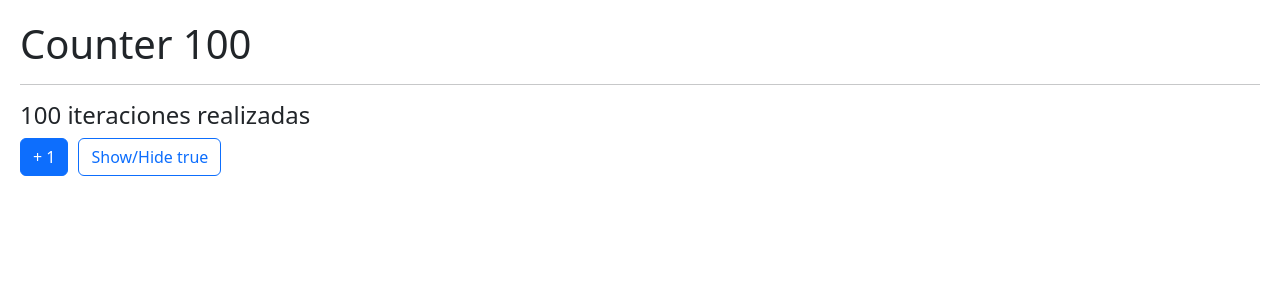
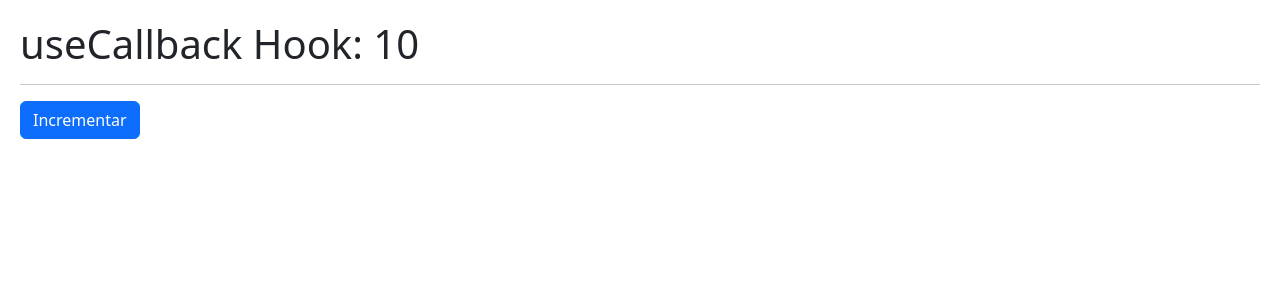
Before and after one commit to abrilBjarano/Hooks, a React (Vite) app: page / in a window 1280 px wide. Shown: the top 300 px of the page. Built offline with nearby package versions, Linux system fonts and the light colour scheme.

Commit message:
Created Callback.jsx and ShowIncrement.jsx
And implemented to main

```diff
--- /dev/null
+++ b/src/06-memos/CallbackHook.jsx
@@ -0,0 +1,30 @@
+import { useCallback, useEffect, useState } from "react";
+import { ShowIncrement } from "./ShowIncrement";
+
+export const CallbackHook = () => {
+
+  const [counter, setCounter] = useState( 10 );
+
+  const incrementFather = useCallback(
+    () => {
+      setCounter( (value) => value + 1 );
+    },
+    [],
+  )
+  // const incrementFather = () => {
+  //   setCounter( 1 + counter );
+  // };
+
+  useEffect(() => {
+  }, [ incrementFather ]);
+
+
+  return (
+    <>
+      <h1>useCallback Hook: { counter }</h1>
+      <hr />
+
+      <ShowIncrement increment={ incrementFather } />
+    </>
+  )
+}
--- /dev/null
+++ b/src/06-memos/ShowIncrement.jsx
@@ -0,0 +1,17 @@
+import React from "react";
+
+export const ShowIncrement = React.memo(({ increment }) => {
+
+   console.log('Me volvi a generar');
+
+  return (
+    <button
+      className="btn btn-primary"
+      onClick={() => {
+         increment();
+      }}
+    >
+      Incrementar
+    </button>
+  )
+})
--- a/src/main.jsx
+++ b/src/main.jsx
@@ -2,10 +2,10 @@
 import ReactDOM from 'react-dom/client';
 
 import './index.css';
-import { MemoHook } from './06-memos/MemoHook';
+import { CallbackHook } from './06-memos/CallbackHook';
 
 ReactDOM.createRoot(document.getElementById('root')).render(
   // <React.StrictMode>
-    <MemoHook />
+    <CallbackHook />
   // </React.StrictMode>,
 )
```
